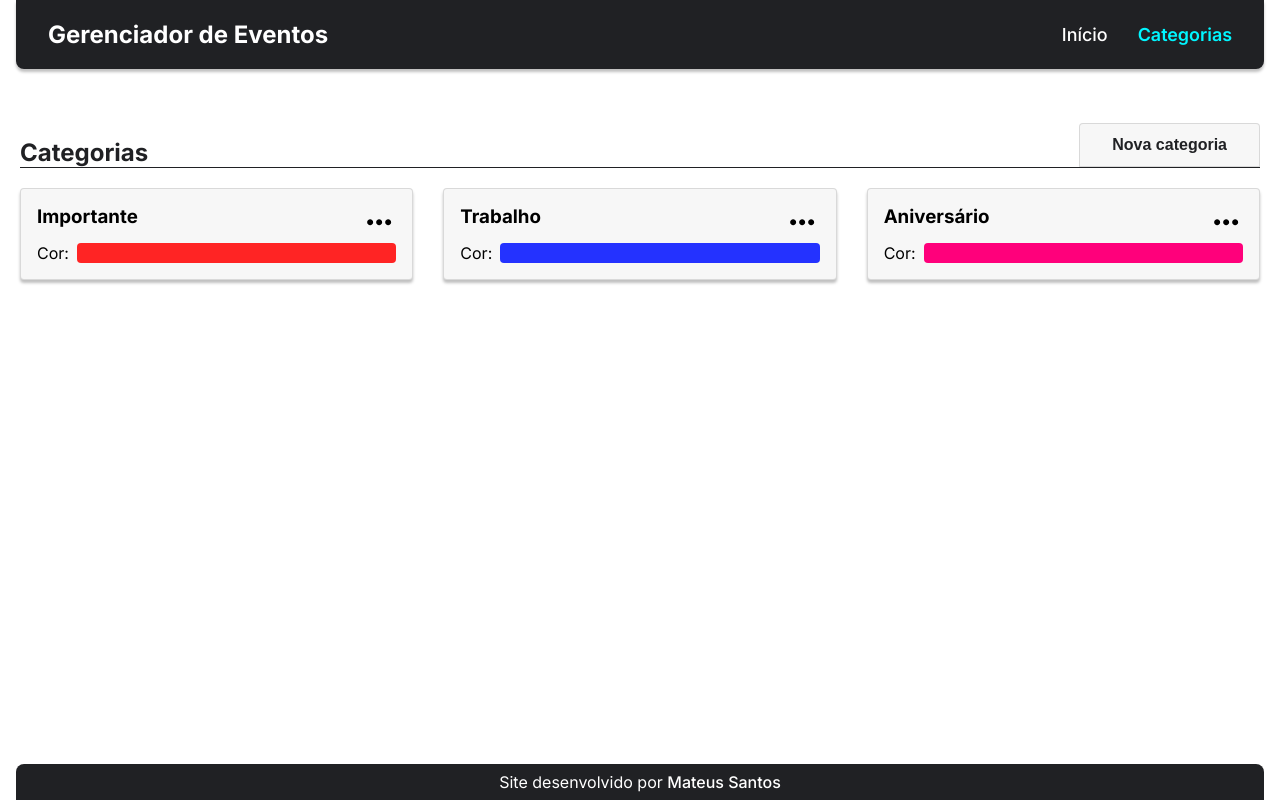
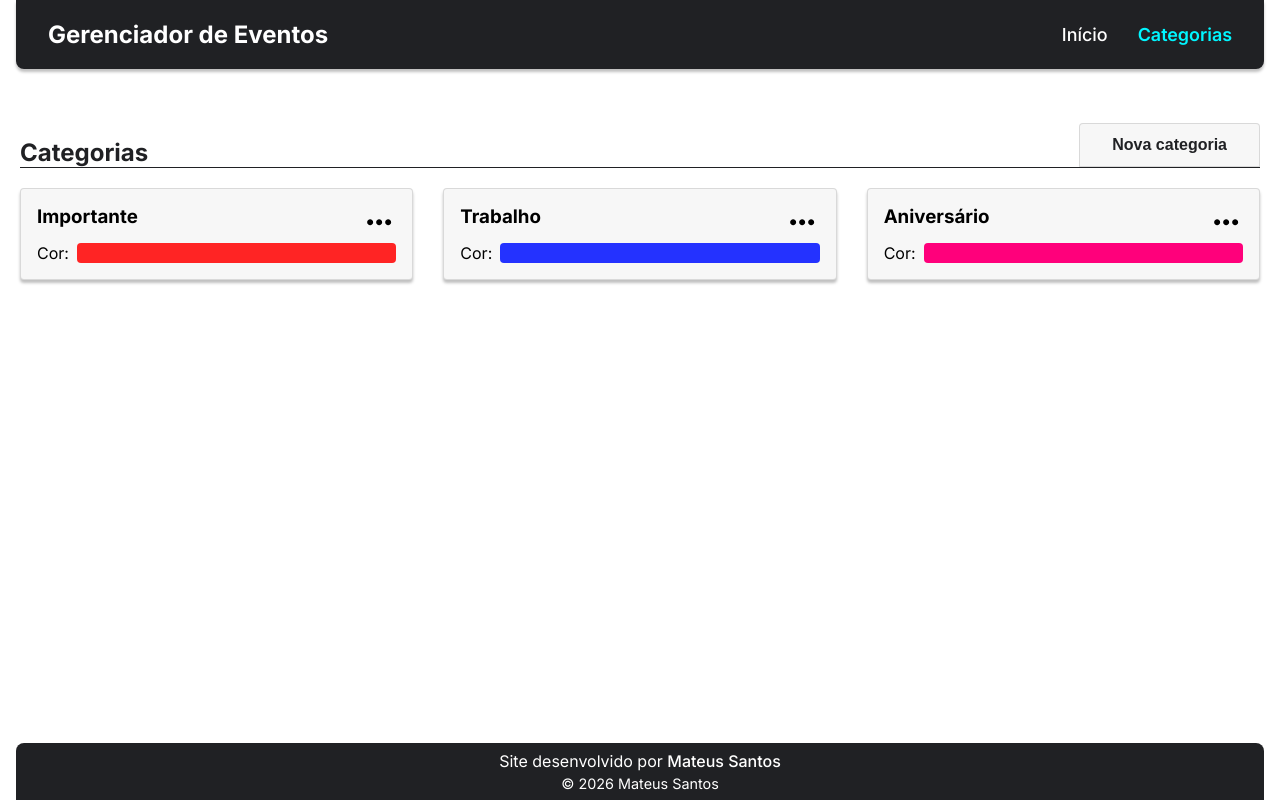
Before and after one commit to MateusSKV9/gerenciador-eventos, a React (Vite) app: page /categories in a window 1280 px wide. Built offline with nearby package versions, Linux system fonts and the light colour scheme.

Commit message:
feat: add copyright information

```diff
--- a/src/shared/layout/Footer/Footer.jsx
+++ b/src/shared/layout/Footer/Footer.jsx
@@ -5,10 +5,16 @@
 		<footer className={styles.footer}>
 			<p>
 				Site desenvolvido por{" "}
-				<a className={styles.link} href="">
+				<a
+					className={styles.link}
+					href="https://www.linkedin.com/in/mateus-santos-1a7361246/"
+					target="_blank"
+					rel="noopener noreferrer"
+				>
 					Mateus Santos
 				</a>
 			</p>
+			<span className={styles.rights}>© 2026 Mateus Santos</span>
 		</footer>
 	);
 }
--- a/src/shared/layout/Footer/Footer.module.css
+++ b/src/shared/layout/Footer/Footer.module.css
@@ -5,7 +5,12 @@
 	border-radius: 8px 8px 0 0;
 
 	display: flex;
+	flex-direction: column;
 	justify-content: center;
+	align-items: center;
+	gap: 4px;
+
+	text-align: center;
 }
 
 .link {
@@ -16,3 +21,7 @@
 		color: var(--highlight);
 	}
 }
+
+.rights {
+	font-size: 0.9rem;
+}
```
